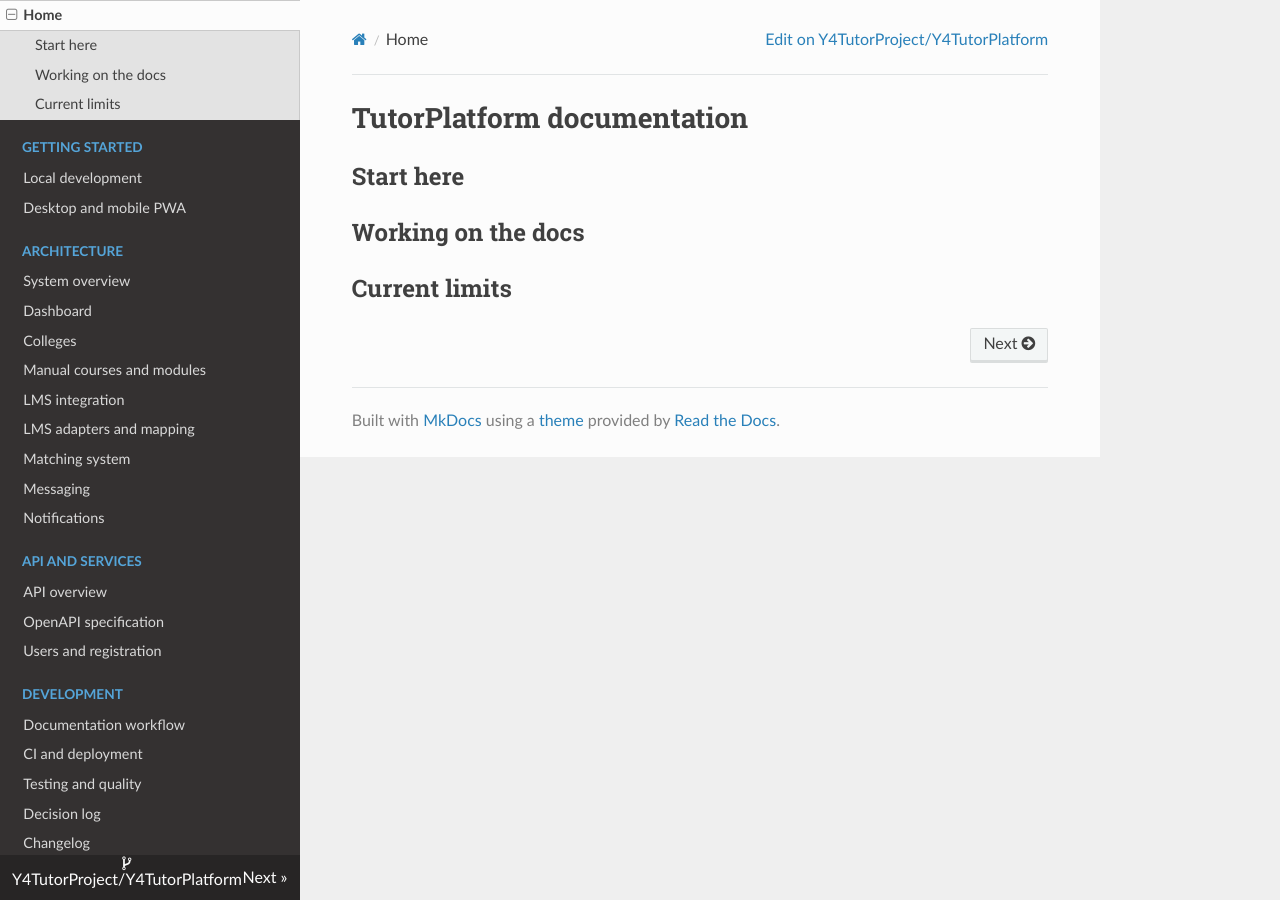
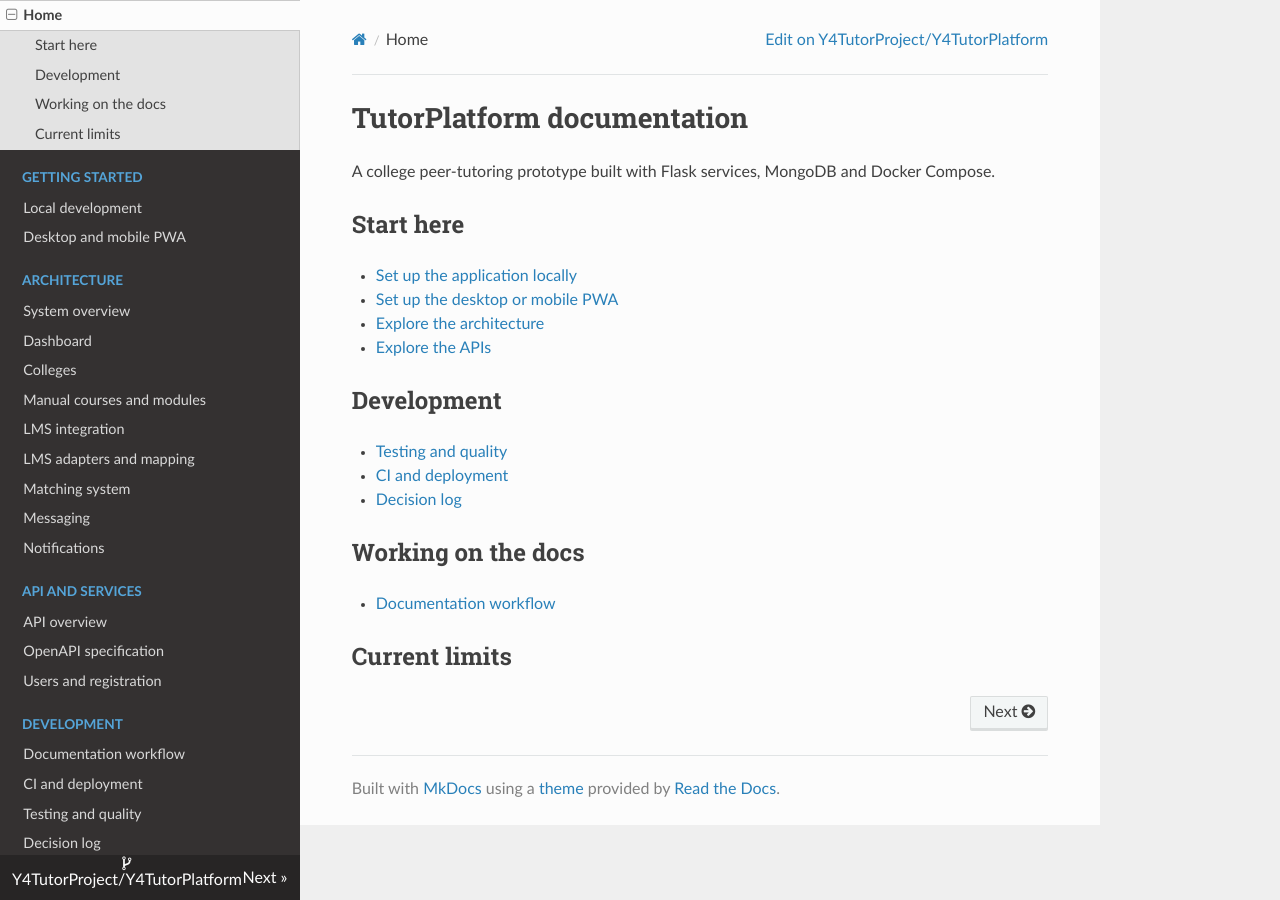
Before and after one commit to Y4TutorProject/Y4TutorPlatform, an MkDocs documentation site: the page built from docs/index.md, in a window 1280 px wide. Built offline with MkDocs 1.6.1, drawn with Linux system fonts in a browser that asks for light colours; nearby versions of some CDN libraries.

Commit message:
docs: added documentation home page

```diff
--- a/docs/index.md
+++ b/docs/index.md
@@ -1,7 +1,22 @@
 # TutorPlatform documentation
+
+A college peer-tutoring prototype built with Flask services, MongoDB and Docker Compose.
 
 ## Start here
 
+- [Set up the application locally](setup/local-development.md)
+- [Set up the desktop or mobile PWA](setup/pwa.md)
+- [Explore the architecture](architecture/overview.md)
+- [Explore the APIs](api/README.md)
+
+## Development
+
+- [Testing and quality](development/testing.md)
+- [CI and deployment](development/ci-cd.md)
+- [Decision log](decision-log.md)
+
 ## Working on the docs
 
+- [Documentation workflow](development/docs-workflow.md)
+
 ## Current limits
```
